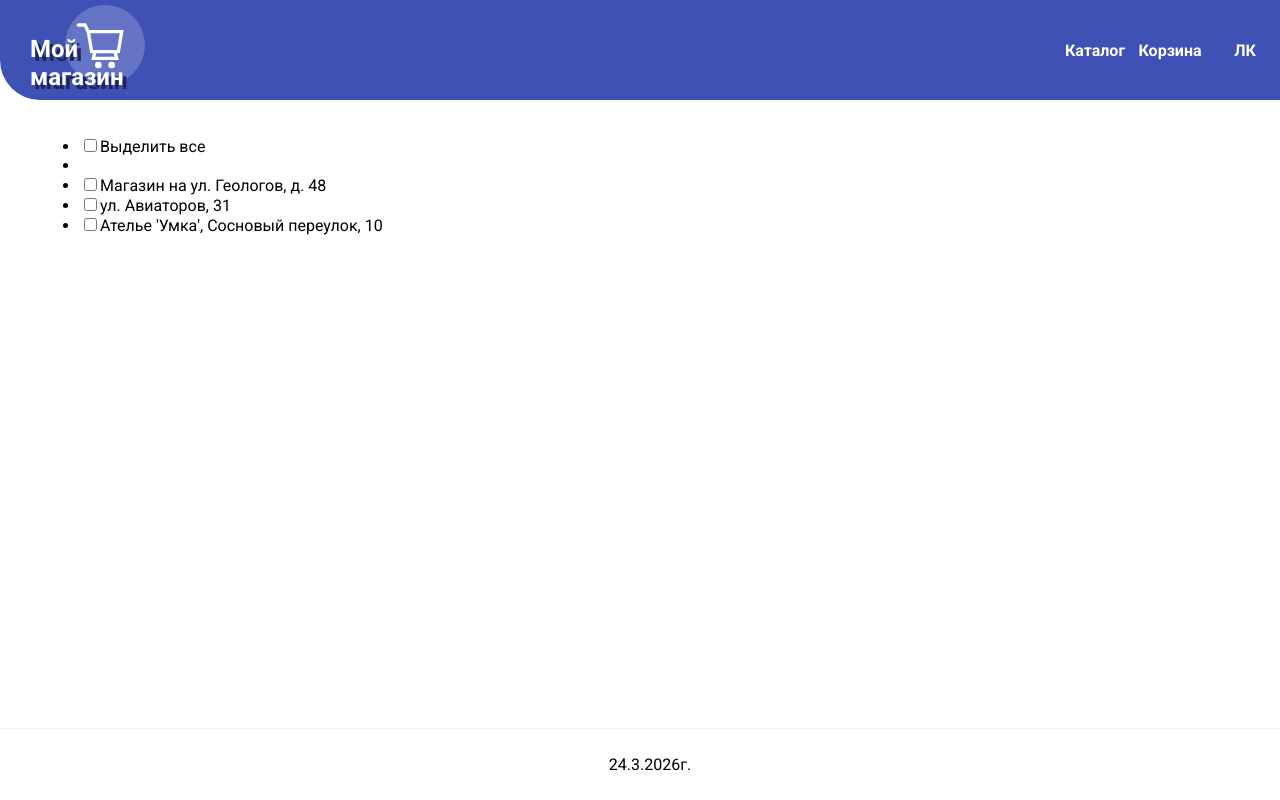
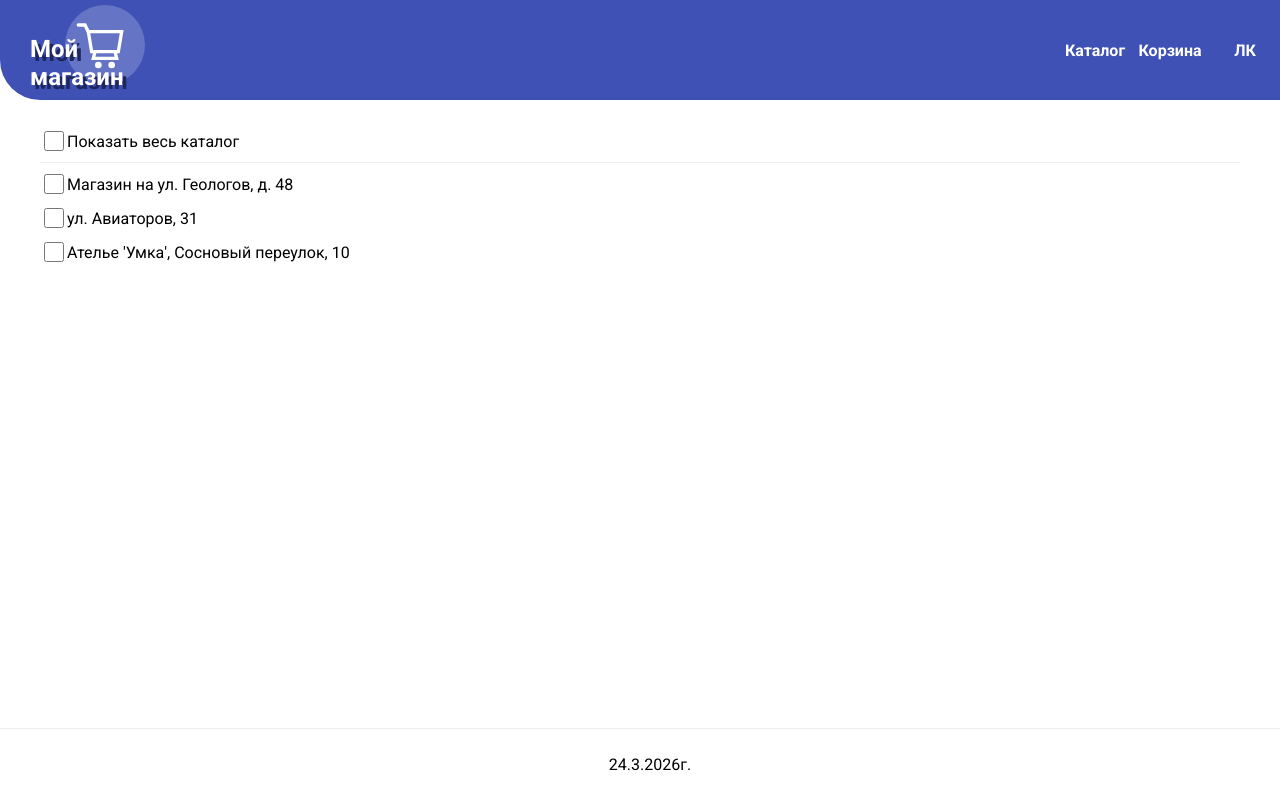
Before and after one commit to ZakharchenkoV/pet-shop-react, a React (Vite) app: page /catalog in a window 1280 px wide. Built offline with nearby package versions, Linux system fonts and the light colour scheme.

Commit message:
checkBoxes styled

```diff
--- /dev/null
+++ b/src/components/CheckboxList/ui/CheckboxList.module.scss
@@ -0,0 +1,27 @@
+input[type="checkbox"] {
+  accent-color: rgb(63 81 181);
+  width: 20px;
+  height: 20px;
+}
+
+.checkbox-list {
+  width: 100%;
+  margin: 0;
+  padding: 0;
+  list-style: none;
+
+  &-separator {
+    height: 1px;
+    background-color: #eee;
+    margin: 8px 0;
+  }
+
+  li {
+    margin: 8px 0;
+
+    label {
+      display: flex;
+      align-items: center;
+    }
+  }
+}
--- a/src/components/CheckboxList/ui/CheckboxList.tsx
+++ b/src/components/CheckboxList/ui/CheckboxList.tsx
@@ -1,5 +1,6 @@
 import type { ShopItem, ShopListProps } from '../types/CheckboxList';
 
+import styles from './CheckboxList.module.scss';
 /*
   Необходимо реализовать паттерн "выделить все":
 
@@ -45,7 +46,7 @@ export const CheckboxList = (props: ShopListProps) => {
           // ниже передаем булево значение чекбокса(выбран/не выбран)
           onChange={(event) => handlerCheckAll(event.target.checked)}
         />
-        Выделить все
+        Показать весь каталог
       </label>
     </li>
   );
@@ -66,9 +67,9 @@ export const CheckboxList = (props: ShopListProps) => {
   );
 
   return (
-    <ul className="checkbox-list">
+    <ul className={styles['checkbox-list']}>
       {checkAll}
-      <li className="checkbox-list-separator" />
+      <li className={styles['checkbox-list-separator']} />
       {shops.map(renderItem)}
     </ul>
   );
```
